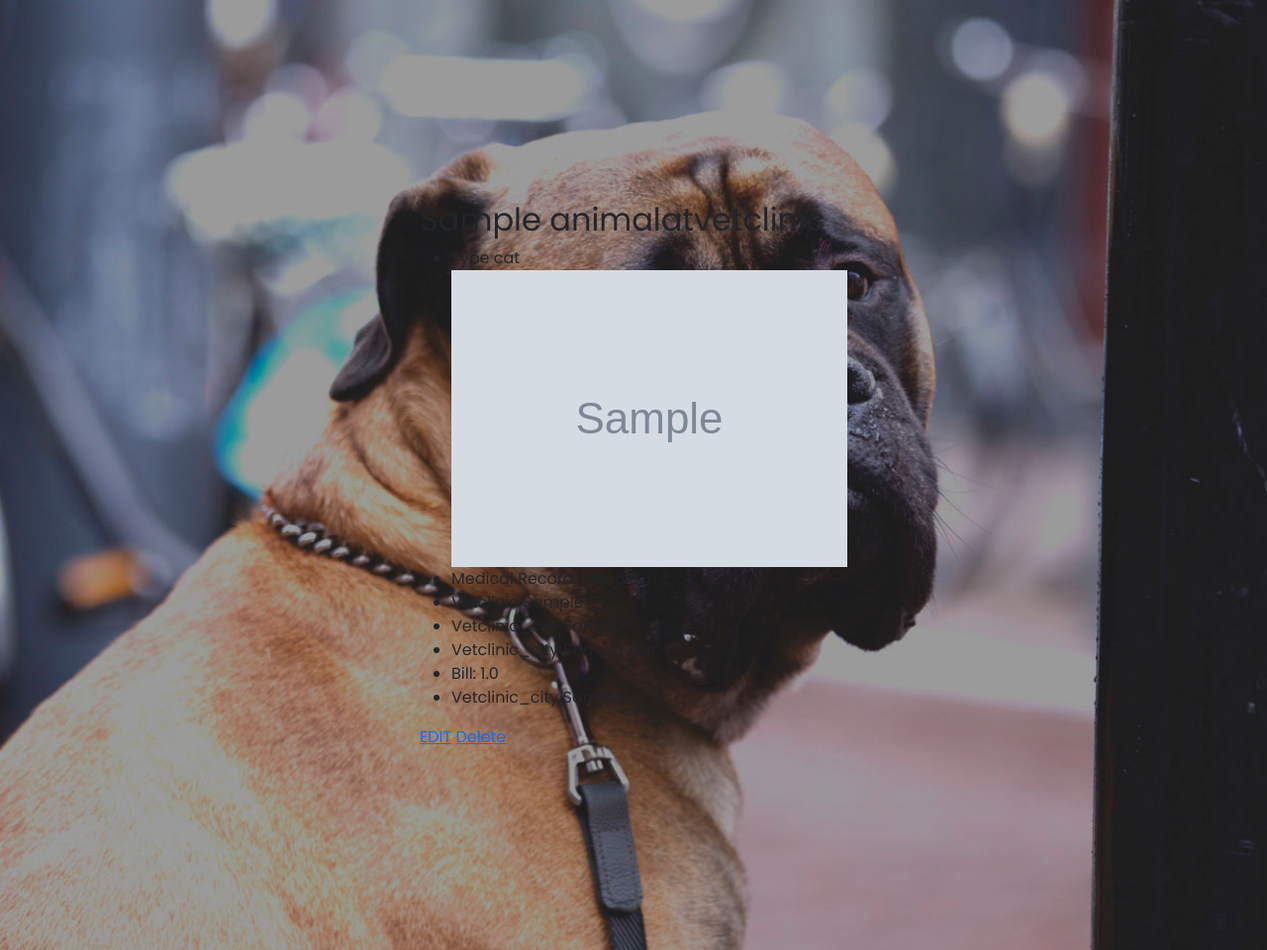
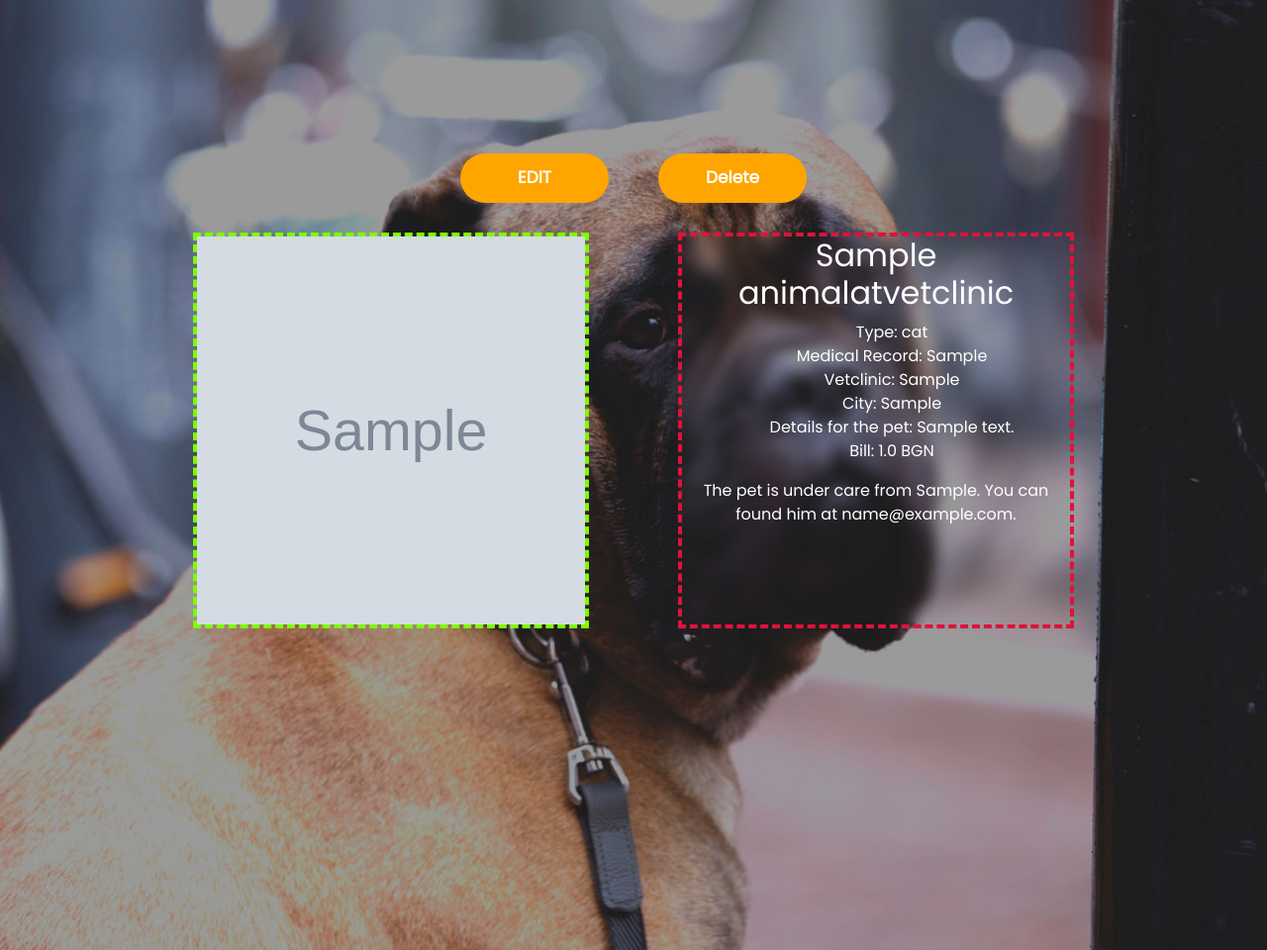
Before and after one commit to D-Lesev/PetsHelp, a Django app: page /animals/vetclinic/1/ in a window 1280 px wide. Shown: the part 56-1016 px from the top of the page at 99% size. Run offline with Django 4.2, Linux system fonts and the light colour scheme; a user stored in the database is signed in; tables that the repository leaves empty hold one stand-in row (values such as "Sample post"); grey boxes marked "Sample" are stand-in pictures; some libraries are stand-ins or nearby versions.

Commit message:
adding CSS and refactoring HTML. Addind email send functionality

```diff
--- /dev/null
+++ b/PetHelp/utils.py
@@ -0,0 +1,5 @@
+def get_password_email():
+    with open("C:\\Users\\Danail Lesev\\project\\PetHelp\\password.txt", "r") as f:
+        psw = f.read()
+
+    return psw
--- a/animals/views.py
+++ b/animals/views.py
@@ -1,4 +1,6 @@
 from django.urls import reverse_lazy, reverse
+from django.core.mail import send_mail
+from django.conf import settings
 from django.views.generic import CreateView, ListView, UpdateView, TemplateView, DeleteView, DetailView
 from django.contrib.auth.mixins import LoginRequiredMixin, UserPassesTestMixin
 from .models import AnimalAdoptReadyCreate, AnimalAtVetClinic
@@ -46,6 +48,28 @@ class AnimalAdoptFormSendView(LoginRequiredMixin, UpdateView):
         context['field_values'] = field_values
 
         return context
+
+    def form_valid(self, form):
+        response = super().form_valid(form)
+        field_values = self.get_context_data().get('field_values', {})
+        form_data = form.cleaned_data
+
+        email_subject = 'Request for adoption'
+        email_msg = f"A user with the name {self.request.user.first_name}" \
+                    f" {self.request.user.last_name} has requested to adopt " \
+                    f"{field_values['animal_name']}. The person is living in " \
+                    f"{form_data['place_to_live']}.\nOther pets: {form_data['other_pets']}" \
+                    f".\nOther details: {form_data['other_details']}.\nYou can contact with him via phone" \
+                    f" -> {self.request.user.phone} or via email -> {self.request.user.email}"
+
+        send_mail(
+            email_subject,
+            email_msg,
+            settings.EMAIL_HOST_USER,
+            (settings.EMAIL_HOST_USER,)
+        )
+
+        return response
 
 
 class AnimalAdoptSuccess(LoginRequiredMixin, TemplateView):
--- a/static/css/style.css
+++ b/static/css/style.css
@@ -190,6 +190,7 @@ figure.petshop-view {
   color: darkorange;
 }
 
+.vetclinic-create,
 .animal-adopt-form,
 .adoption-create,
 .pet-shop-delete,
@@ -208,6 +209,7 @@ figure.petshop-view {
   text-align: center;
 }
 
+.vetclinic-create form label,
 .animal-adopt-form form label,
 .adoption-create form label,
 .pet-shop-edit form label,
@@ -220,6 +222,7 @@ figure.petshop-view {
   font-size: 20px;
 }
 
+.vetclinic-create form input,
 .animal-adopt-form form input,
 .adoption-create form input,
 .pet-shop-edit form input,
@@ -253,6 +256,7 @@ figure.petshop-view {
   color: red;
 }
 
+.vetclinic-create button[type='submit'],
 .animal-adopt-form button[type='submit'],
 .adoption-create button[type='submit'],
 .pet-shop-create button[type='submit'],
@@ -284,6 +288,7 @@ figure.petshop-view {
   transition: 0.5s ease;
   margin:30px;
 }
+
 
 .adoption-pets .card {
   background: white;
@@ -331,6 +336,7 @@ figure.petshop-view {
   margin-bottom: 10px;
 }
 
+.animal-adopt-form ul,
 .text ul {
   list-style-type: none;
   padding: 0;
@@ -412,6 +418,7 @@ figure.petshop-view {
   color: maroon;
 }
 
+.vetclinic-details,
 .pet-shop-detail {
   display: flex;
   flex-wrap: wrap;
@@ -420,10 +427,18 @@ figure.petshop-view {
   margin-top:-200px;
 }
 
+.vetclinic-details-btns {
+  display: flex;
+  flex-wrap: wrap;
+  flex-direction: row;
+  padding: 30px;
+}
+
 .pet-shop-btn-edit {
   padding: 30px;
 }
 
+.vetclinic-details-btns button,
 .pet-shop-btn-edit button {
   width: 150px;
   height: 50px;
@@ -434,11 +449,13 @@ figure.petshop-view {
   background-color: orange;
 }
 
+.vetclinic-details-btns a,
 .pet-shop-btn-edit a {
   text-decoration: none;
   color: white;
 }
 
+.vetclinic-details-item,
 .pet-shop-item {
   display: flex;
   flex-wrap: wrap;
@@ -446,6 +463,7 @@ figure.petshop-view {
   gap: 90px;
 }
 
+.vetclinic-details-item .item-img,
 .pet-shop-item .item-img {
   display: inline-block;
   width: 400px;
@@ -522,6 +540,7 @@ figure.petshop-view {
   color: white;
 }
 
+.vetclinic-view,
 .adoption-view {
   display: flex;
   flex-direction: column;
@@ -530,6 +549,7 @@ figure.petshop-view {
   gap: 50px;
 }
 
+.vetclinic-view .btn-vetclinic-create,
 .adoption-view .btn-adoption-create {
   width: 270px;
   height: 60px;
@@ -541,7 +561,48 @@ figure.petshop-view {
   margin-top: -410px;
 }
 
+.vetclinic-view .btn-vetclinic-create {
+  width: 270px;
+  height: 60px;
+  border-radius: 30px;
+  border: none;
+  font-size: 17px;
+  font-weight: bolder;
+  background-color: darkred;
+  margin-top: -250px;
+}
+
+.vetclinic-view .btn-vetclinic-create a,
 .adoption-view .btn-adoption-create a {
   text-decoration: none;
   color: white;
 }
+
+.vetclinic-view .vetclinic-view-animals p {
+  color: #45a049;
+  font-weight: bolder;
+  font-size: 35px;
+}
+
+.success h1 {
+  font-weight: bolder;
+  margin-top: -250px;
+  color: gold;
+}
+
+.vetclinic-details-item .add-info_item ul {
+  list-style-type: none;
+}
+
+.vetclinic-details-item .add-info_item {
+  text-align: center;
+  color: white;
+}
+
+.vetclinic-details .vetclinic-details-btns {
+  display: flex;
+  flex-direction: row;
+  flex-wrap: wrap;
+  align-items: center;
+  gap: 50px;
+}
--- a/templates/adopt_animal_success.html
+++ b/templates/adopt_animal_success.html
@@ -2,7 +2,7 @@
 {% load static %}
 
 {% block content %}
-    <main>
+    <div class="success">
         <h1>Your Request has been send out to the admin!</h1>
-    </main>
+    </div>
 {% endblock %}
--- a/templates/animal_adopt_form.html
+++ b/templates/animal_adopt_form.html
@@ -21,7 +21,7 @@
                     {% endif %}
                 </li>
             </ul>
-            <button type="submit">Save</button>
+            <button type="submit">Send</button>
         </form>
     </div>
 {% endblock %}
--- a/templates/animals_adopted_ready.html
+++ b/templates/animals_adopted_ready.html
@@ -3,9 +3,8 @@
 
 {% block content %}
     <div class="adoption-view">
-        {% if user.is_authenticated %}
-            <button class="btn-adoption-create"><a href="{% url 'animal_adopt_create' %}">Create animal for adoption</a></button>
-        {% endif %}
+        <button class="btn-adoption-create"><a href="{% url 'animal_adopt_create' %}">Create animal for adoption</a>
+        </button>
         <div class="adoption-pets">
             <h1>Pets, ready for adoption</h1>
             {% for pet in animaladoptreadycreate_list %}
--- a/templates/vetclinic_create.html
+++ b/templates/vetclinic_create.html
@@ -2,11 +2,11 @@
 {% load static %}
 
 {% block content %}
-    <main>
+    <div class="vetclinic-create">
         <form action="{% url 'vetclinic_create' %}" enctype="multipart/form-data" method="post">
             {% csrf_token %}
             {{ form.as_p }}
-            <button type="submit">Submit</button>
+            <button type="submit" class="vetclinic-create-btn">Submit</button>
         </form>
-    </main>
+    </div>
 {% endblock %}
--- a/templates/vetclinic_details.html
+++ b/templates/vetclinic_details.html
@@ -2,25 +2,34 @@
 {% load static %}
 
 {% block content %}
-    <main>
-        {% if request.user.is_authenticated %}
-            <h2>{{ object.name_animal }}</h2>
-            <ul>
-                <li>Type {{ object.type_animal }}</li>
+    <div class="vetclinic-details">
+        <div class="vetclinic-details-btns">
+            {% if request.user == object.user %}
+                <button type="submit"><a href="{% url 'vetclinic_edit' object.pk %}">EDIT</a></button>
+                <button type="submit"><a href="{% url 'vetclinic_delete' object.pk %}">Delete</a></button>
+            {% endif %}
+        </div>
+        <div class="vetclinic-details-item">
+            <div class="item-img">
                 <img src="{{ object.pictures.url }}" alt="None">
-                <li>Medical Record {{ object.medical_record }}</li>
-                <li>Vetclinic {{ object.vetclinic }}</li>
-                <li>Vetclinic_city {{ object.vetclinic_city }}</li>
-                {% if object.details_pet %}
-                <li>Vetclinic_city {{ object.details_pet }}</li>
-                {% endif %}
-                <li>Bill: {{ object.current_bill }}</li>
-                <li>Vetclinic_city {{ object.vetclinic_city }}</li>
-            </ul>
-            {% if request.user == object.user %}
-                <a href="{% url 'vetclinic_edit' object.pk %}">EDIT</a>
-                <a href="{% url 'vetclinic_delete' object.pk %}">Delete</a>
-            {% endif %}
-        {% endif %}
-    </main>
+            </div>
+            <div class="add-info_item">
+                <h2>{{ object.name_animal }}</h2>
+                <ul>
+                    <li>Type: {{ object.type_animal }}</li>
+
+                    <li>Medical Record: {{ object.medical_record }}</li>
+                    <li>Vetclinic: {{ object.vetclinic }}</li>
+                    <li>City: {{ object.vetclinic_city }}</li>
+                    {% if object.details_pet %}
+                        <li>Details for the pet: {{ object.details_pet }}</li>
+                    {% endif %}
+                    <li>Bill: {{ object.current_bill }} BGN</li>
+                </ul>
+                <p>
+                    The pet is under care from {{ object.user.first_name }}. You can found him at {{ object.user.email }}.
+                </p>
+            </div>
+        </div>
+    </div>
 {% endblock %}
```
Also changed, not shown: PetHelp/settings.py (+7 -0 lines), templates/vetclinic.html (+21 -12 lines), media/vetclinic/2023/07/15/IMG_20180616_150418.jpg (added), 1 other file.
